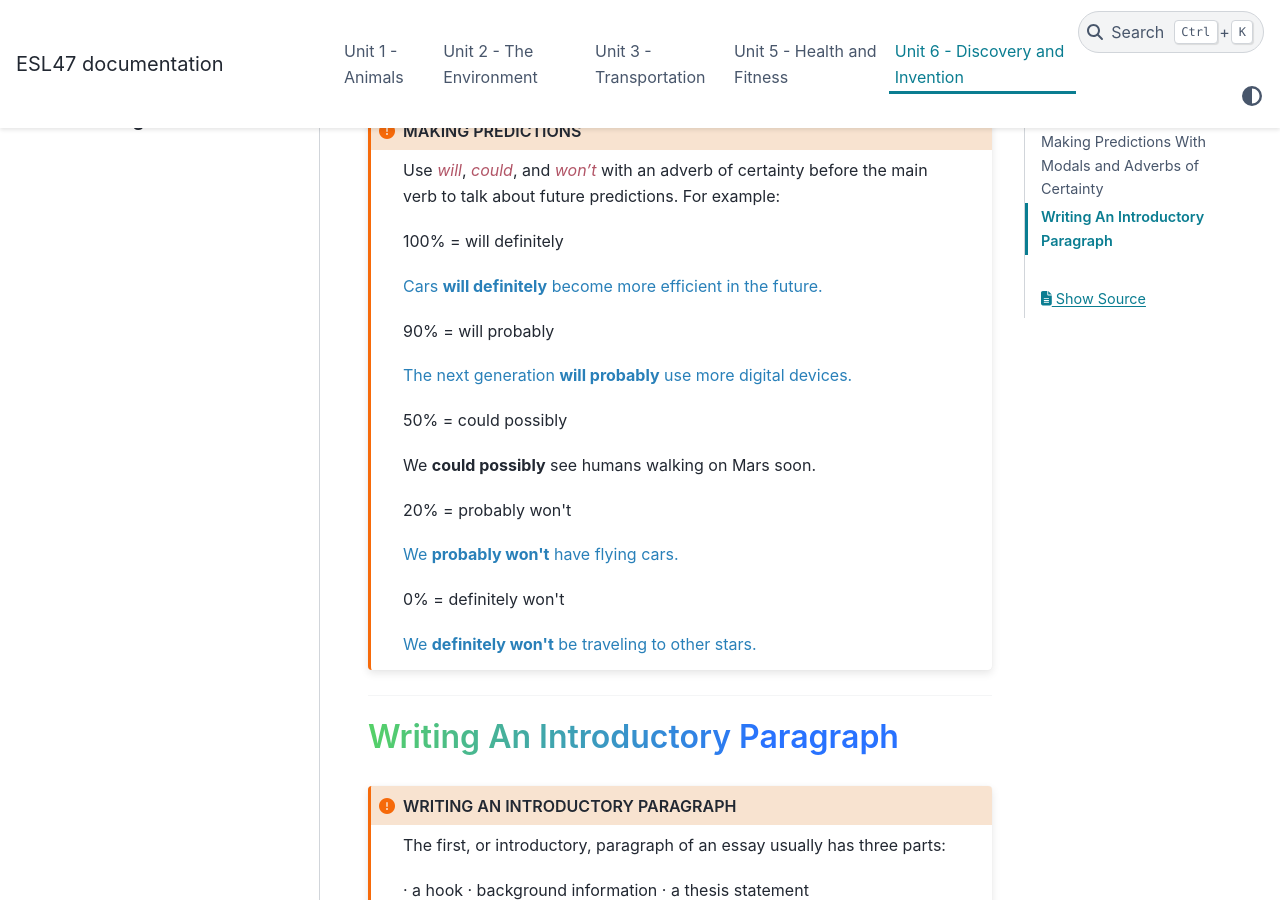
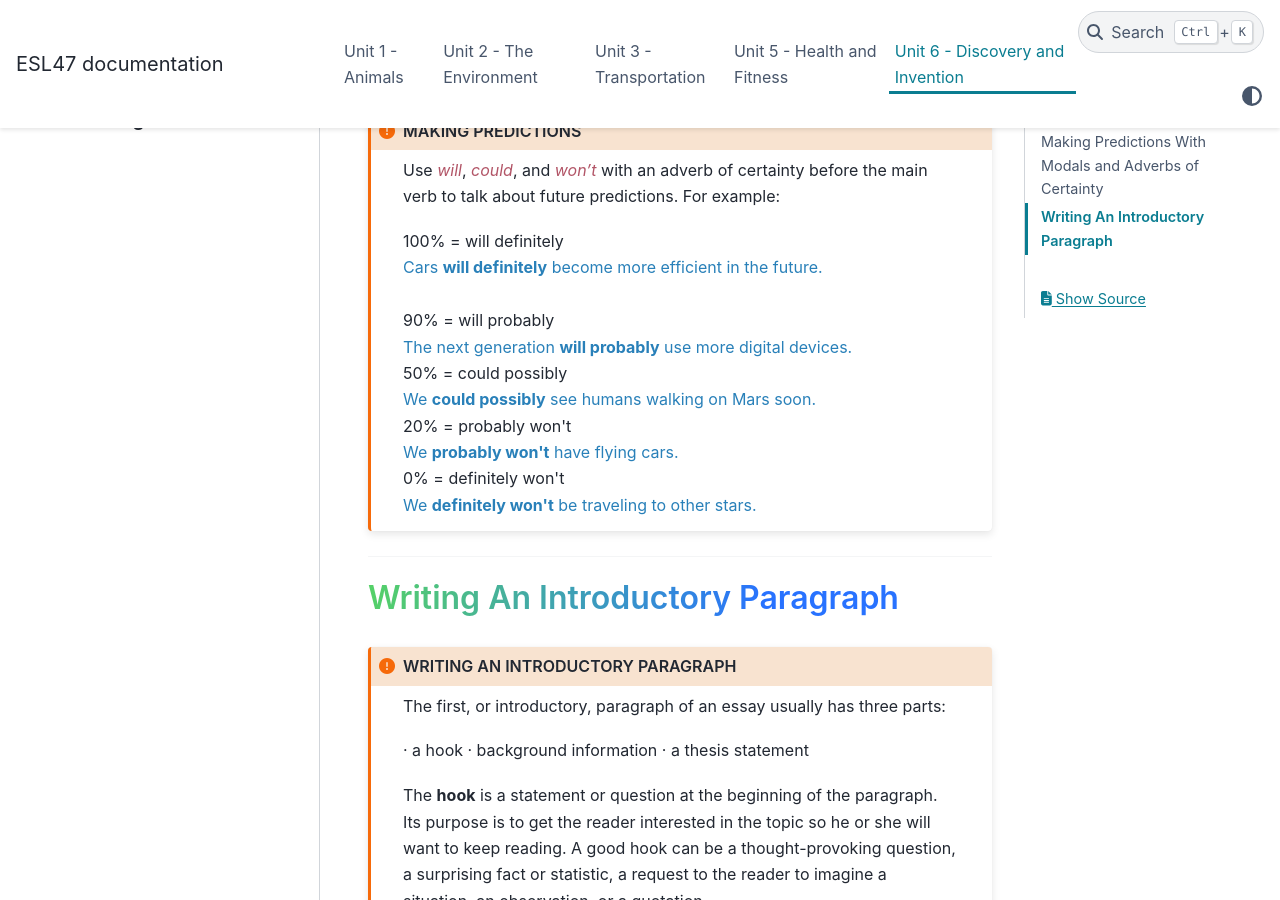
Before and after one commit to vpa24/ESL-47---Intermediate-Low-Integrated-Reading-Writing, a Sphinx documentation site: the page built from docs/source/unit6.md, in a window 1280 px wide and 900 px high, scrolled down 417 px. Built offline with Sphinx 7.4.7 and the PyData theme 0.15.4, drawn with Linux system fonts in a browser that asks for light colours; some web fonts are replaced.

Commit message:
edit html content of making predictions

`````diff
--- a/docs/source/unit6.md
+++ b/docs/source/unit6.md
@@ -13,26 +13,25 @@
 Use *will*, *could*, and *won't* with an adverb of certainty before the main verb to talk about future predictions. For example:
 
 ```{raw} html
-<p>
-100% = will definitely
+<div>100% = will definitely</div>
 <div class="color-blue">Cars <b>will definitely</b> become more efficient in the future.</div>
-</p>
-<p>
-90% = will probably
+<br/>
+<div>
+<div>90% = will probably</div>
 <div class="color-blue">The next generation <b>will probably</b> use more digital devices.</div>
-</p>
-<p>
-50% = could possibly
-<div class-"color-blue">We <b>could possibly</b> see humans walking on Mars soon.</div>
-</p>
-<p>
-20% = probably won't
+</div>
+<div>
+<div>50% = could possibly</div>
+<div class="color-blue">We <b>could possibly</b> see humans walking on Mars soon.</div>
+</div>
+<div>
+<div>20% = probably won't</div>
 <div class="color-blue">We <b>probably won't</b> have flying cars.</div>
-</p>
-<p>
-0% = definitely won't
+</div>
+<div>
+<div>0% = definitely won't</div>
 <div class="color-blue">We <b>definitely won't</b> be traveling to other stars.</div>
-</p>
+</div>
 ```
 ````
 
`````
